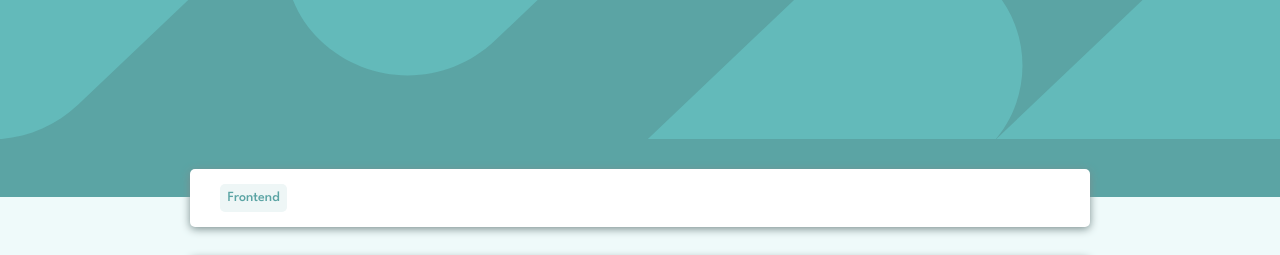
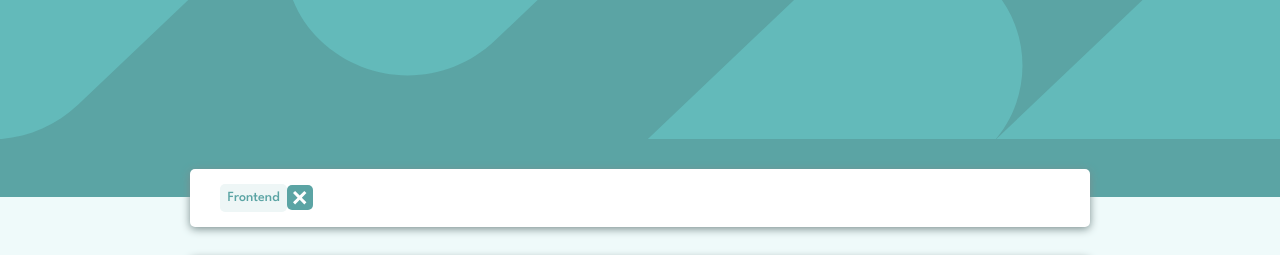
Before and after one commit to yesm4n/react-job-listing, a React (Create React App) app: page / in a window 1280 px wide. Shown: the top 255 px of the page. Built offline with nearby package versions, Linux system fonts and the light colour scheme.

Commit message:
second commit

```diff
--- a/src/components/App.js
+++ b/src/components/App.js
@@ -9,6 +9,7 @@ import manage from './images/manage.svg';
 import loopstudios from './images/loop-studios.svg';
 import eyecamco from './images/eyecam-co.svg';
 import airfilter from './images/the-air-filter-company.svg';
+import iconremove from './images/icon-remove.svg';
 import { data } from './Data';
 
 const images = [
@@ -29,9 +30,7 @@ export default function App() {
     <>
       <section className="section">
         <img className="bg-img" src={background} alt="Background header" />
-        <div className="card box">
-          <span className="skills">Frontend</span>
-        </div>
+        <Cardbox />
       </section>
       <div className="container">
         <div className="hero">
@@ -45,6 +44,17 @@ export default function App() {
         </div>
       </div>
     </>
+  );
+}
+
+function Cardbox() {
+  return (
+    <div className="card box">
+      <div className="icon-text">
+        <span className="skills">Frontend</span>
+        <img className="icon" src={iconremove} alt="Remove icon" />
+      </div>
+    </div>
   );
 }
 
@@ -79,7 +89,7 @@ function Company({ data, image }) {
               {featured ? 'Featured' : ''}
             </span>
           </div>
-          <h4>{position}</h4>
+          <h4 className="position-header">{position}</h4>
           <div className="card-info__info">
             <span>{postedAt}</span>
             <span> {contract} </span>
--- a/src/index.css
+++ b/src/index.css
@@ -5,6 +5,10 @@
 *::after {
   box-sizing: border-box;
   font-size: 15px;
+}
+
+html {
+  scroll-behavior: smooth;
 }
 
 :root {
@@ -104,9 +108,26 @@ svg {
 
 /* Components */
 
+/* Hidden icon X */
+
+.icon {
+  background-color: var(--dark-cyan);
+  padding: 0.4rem 0.4rem 0.3rem 0.4rem;
+  border-radius: 5px;
+}
+
+.icon:hover {
+  background-color: var(--black);
+  cursor: pointer;
+}
+
+/* Company name */
+
 .card-header {
   color: var(--dark-cyan);
 }
+
+/* New & Featured */
 
 .component {
   padding: 0.4rem 0.4rem 0.3rem 0.4rem;
@@ -124,6 +145,15 @@ svg {
   background-color: var(--black);
   color: var(--white);
 }
+
+/* Title - position */
+
+.position-header:hover {
+  cursor: pointer;
+  color: var(--dark-cyan);
+}
+
+/* Skills, languages */
 
 .skills {
   font-weight: 500;
@@ -149,6 +179,11 @@ svg {
   max-width: 900px;
   position: relative;
   top: 30px;
+}
+
+.icon-text {
+  display: flex;
+  align-items: center;
 }
 
 @media (width <= 550px) {
```
